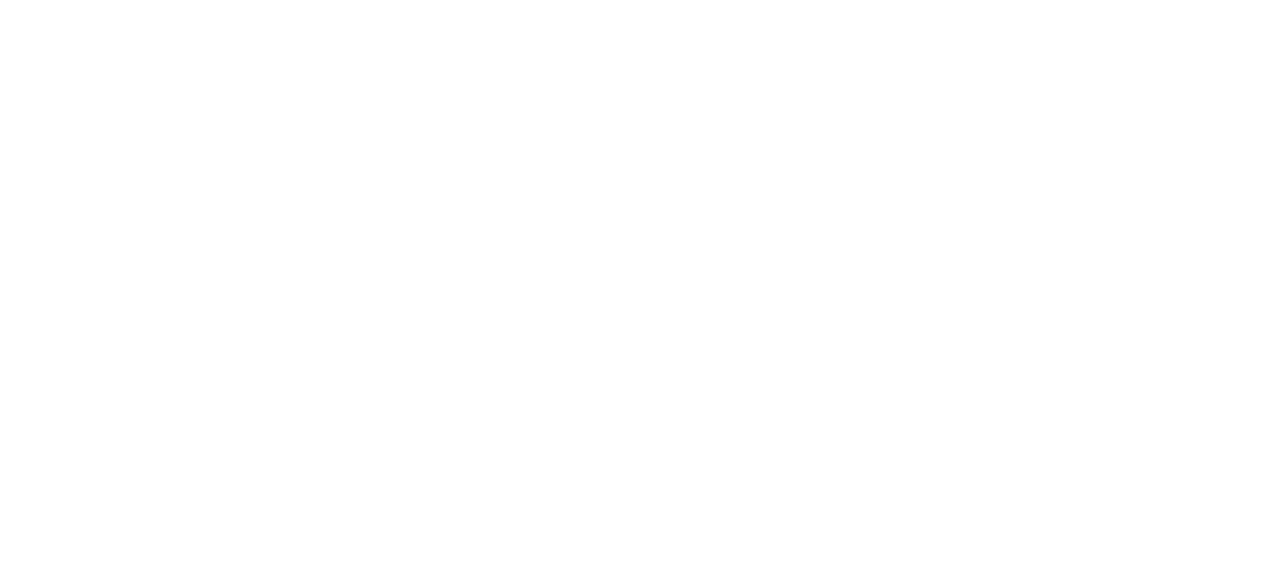
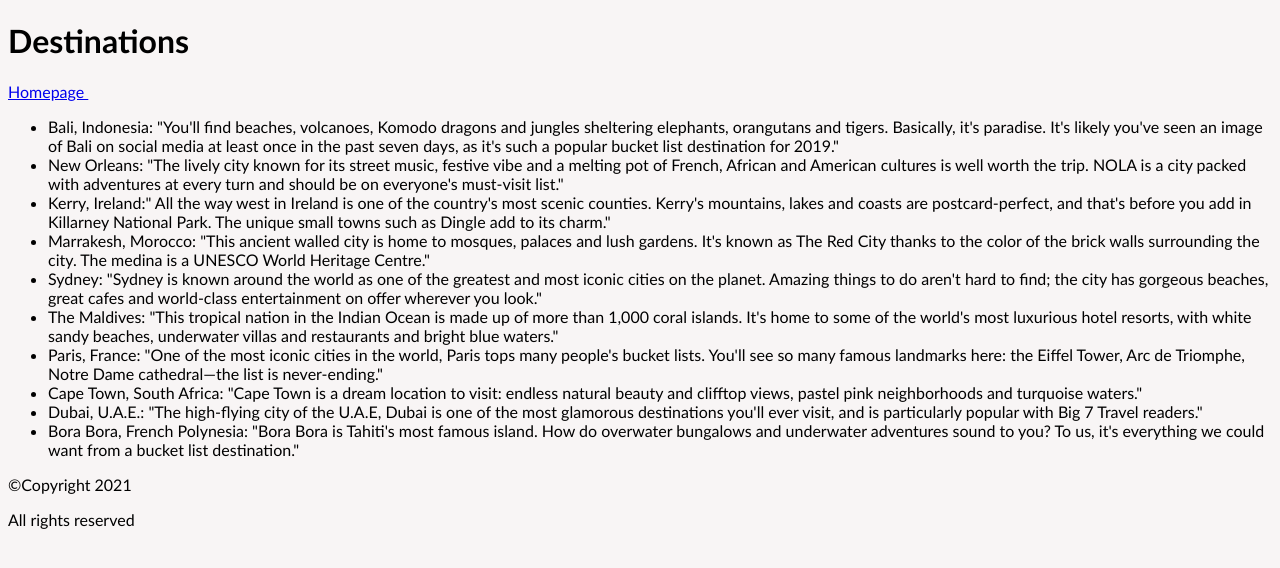
Before and after one commit to GurjeetC0817568/Codeit_TravelBoom_FP, a plain HTML site: page Destinations.html in a window 1280 px wide. Drawn offline with Linux system fonts and the light colour scheme.

Commit message:
Destinations

```diff
--- a/Destinations.html
+++ b/Destinations.html
@@ -2,11 +2,61 @@
 <html lang="en">
 <head>
     <meta charset="UTF-8">
+    <link rel="stylesheet" href="css/styles.css">
     <meta http-equiv="X-UA-Compatible" content="IE=edge">
     <meta name="viewport" content="width=device-width, initial-scale=1.0">
-    <title>Document</title>
+    <title>Home</title>
 </head>
 <body>
+<header>
+
+    <h1>Destinations</h1>
+
+</header>
+<nav>
+
+    <a href="index.html" > Homepage </a> &nbsp; &nbsp;
+
+    </nav>
+
+
+
+
+    <section class= "aside">
+        <ul>
+
+                <li>Bali, Indonesia: "You'll find beaches, volcanoes, Komodo dragons and jungles sheltering elephants, orangutans and tigers. Basically, it's paradise. It's likely you've seen an image of Bali on social media at least once in the past seven days, as it's such a popular bucket list destination for 2019."</li>
+
+                <li>New Orleans: "The lively city known for its street music, festive vibe and a melting pot of French, African and American cultures is well worth the trip. NOLA is a city packed with adventures at every turn and should be on everyone's must-visit list."</li>
+
+                <li>Kerry, Ireland:" All the way west in Ireland is one of the country's most scenic counties. Kerry's mountains, lakes and coasts are postcard-perfect, and that's before you add in Killarney National Park. The unique small towns such as Dingle add to its charm."</li>
+
+                <li>Marrakesh, Morocco: "This ancient walled city is home to mosques, palaces and lush gardens. It's known as The Red City thanks to the color of the brick walls surrounding the city. The medina is a UNESCO World Heritage Centre."</li>
+
+                <li>Sydney: "Sydney is known around the world as one of the greatest and most iconic cities on the planet. Amazing things to do aren't hard to find; the city has gorgeous beaches, great cafes and world-class entertainment on offer wherever you look."</li>
+
+                <li>The Maldives: "This tropical nation in the Indian Ocean is made up of more than 1,000 coral islands. It's home to some of the world's most luxurious hotel resorts, with white sandy beaches, underwater villas and restaurants and bright blue waters."</li>
+
+                <li>Paris, France: "One of the most iconic cities in the world, Paris tops many people's bucket lists. You'll see so many famous landmarks here: the Eiffel Tower, Arc de Triomphe, Notre Dame cathedral—the list is never-ending."</li>
+
+                <li>Cape Town, South Africa: "Cape Town is a dream location to visit: endless natural beauty and clifftop views, pastel pink neighborhoods and turquoise waters."</li>
+
+                <li>Dubai, U.A.E.: "The high-flying city of the U.A.E, Dubai is one of the most glamorous destinations you'll ever visit, and is particularly popular with Big 7 Travel readers."</li>
+
+                <li>Bora Bora, French Polynesia: "Bora Bora is Tahiti's most famous island. How do overwater bungalows and underwater adventures sound to you? To us, it's everything we could want from a bucket list destination."</li>
+            </a>
+
+        </ul>
+
+    </aside>
+
+
+<footer>
+     <p>&copy;Copyright 2021 </p>
+     <p>All rights reserved</p>
+
+
+</footer>
 
 </body>
 </html>
```
